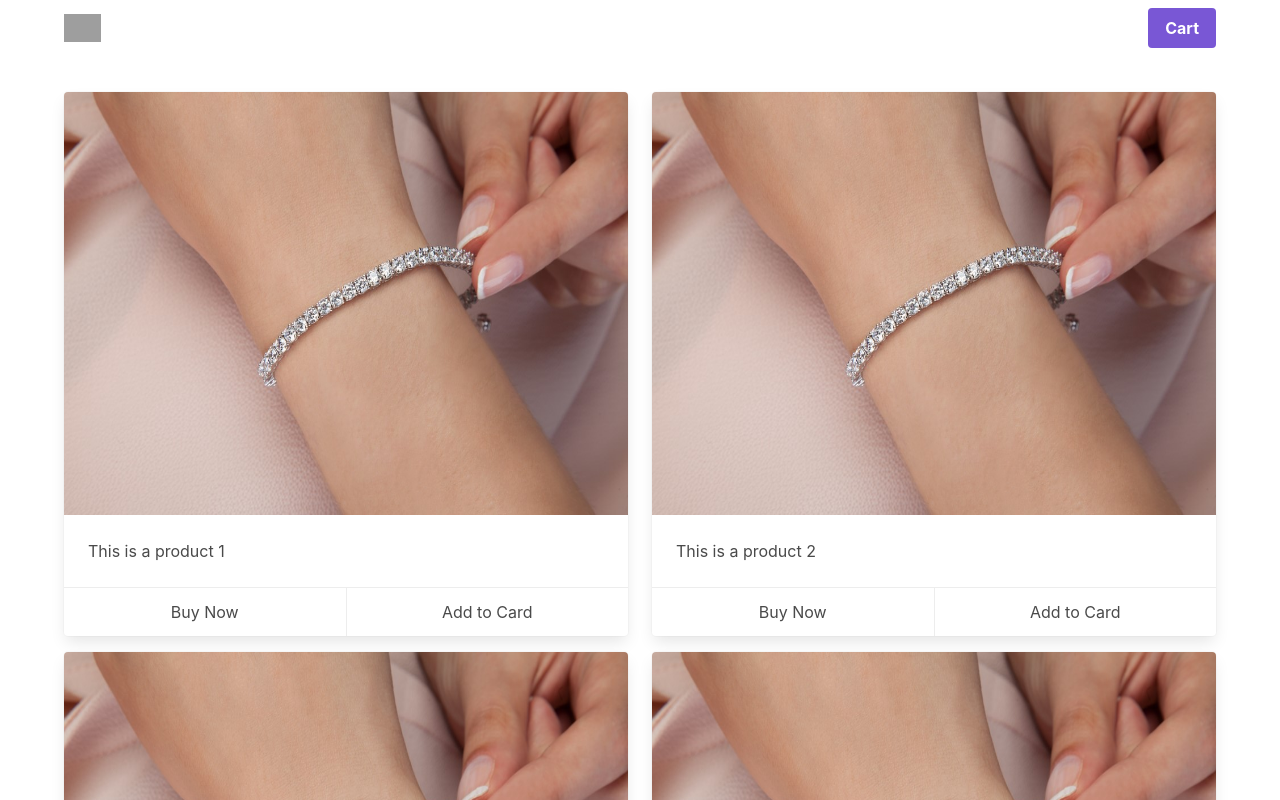
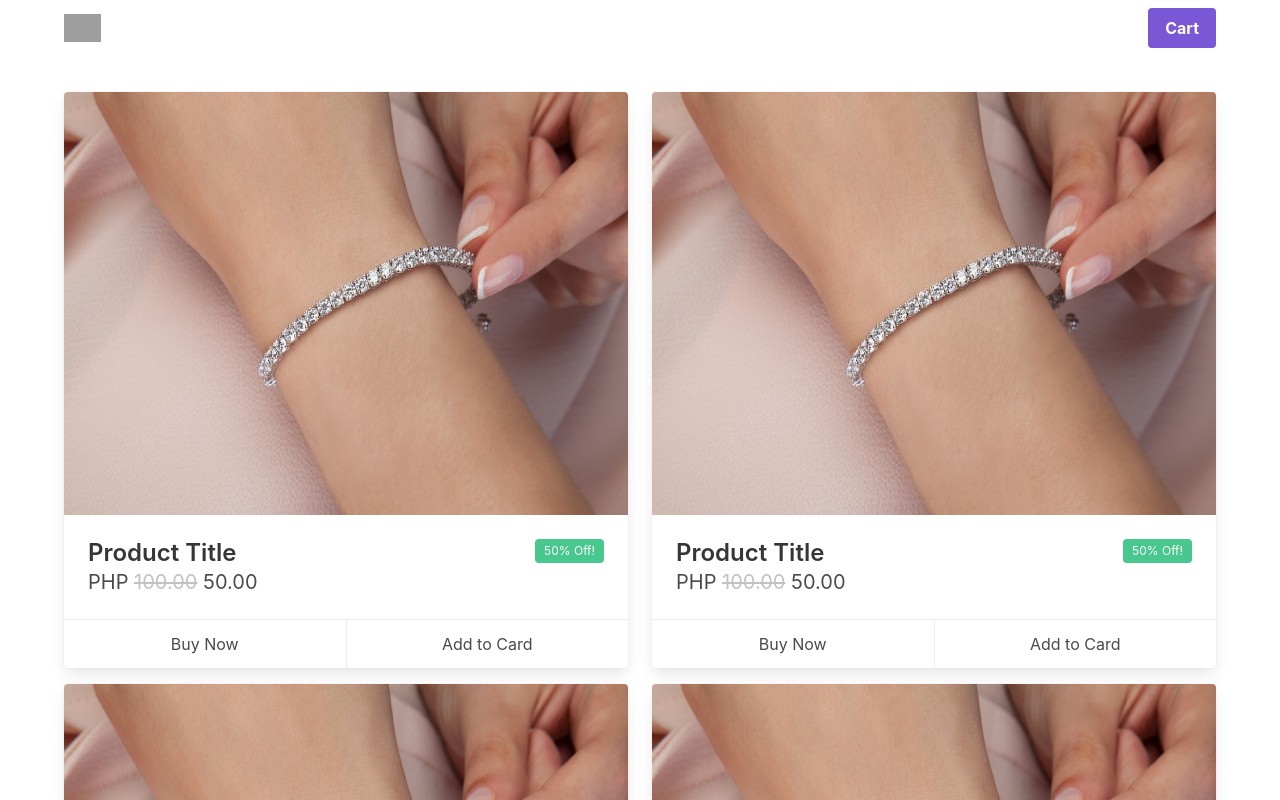
Before and after one commit to yapTim/cherrry, a Vue app: page / in a window 1280 px wide. Shown: the top 800 px of the page. Built offline with nearby package versions, Linux system fonts and the light colour scheme; grey boxes are pictures that could not be loaded.

Commit message:
Add prices and discount tag

```diff
--- a/src/components/ProductCard.vue
+++ b/src/components/ProductCard.vue
@@ -5,10 +5,14 @@
                 <img src="src\assets\pictures\bracelet.jpg" alt="product-image" />
             </figure>
         </div>
-        <div class="card-content">
-            <div class="content">
-                This is a product {{ idx }}
+        <div class="card-content is-flex">
+            <div class="details">
+                <h3 class="title is-4">Product Title</h3>
+                <h5 class="subtitle">PHP <span class="discounted">100.00</span> 50.00</h5>
             </div>
+            <span class="tag discount-tag is-success">
+                50% Off!
+            </span>
         </div>
         <footer class="card-footer">
             <div class="card-footer-item">Buy Now</div>
@@ -28,3 +32,14 @@ export default {
     }
 }
 </script>
+
+<style>
+.discounted {
+    text-decoration: line-through;
+    color: hsl(0, 0%, 76%);
+}
+
+.discount-tag {
+    margin-left: auto;
+}
+</style>
--- a/src/components/Products.vue
+++ b/src/components/Products.vue
@@ -2,14 +2,14 @@
     <div class="columns mt-2">
         <div class="column">
             <ProductCard
-                v-for="index in evenProducts"
+                v-for="(product, index) in evenProducts"
                 :key="index"
                 :idx="index"
             />
         </div>
         <div class="column">
             <ProductCard
-                v-for="index in oddProducts"
+                v-for="(product, index) in oddProducts"
                 :key="index"
                 :idx="index"
             />
@@ -29,7 +29,7 @@ export default {
 
     data() {
         return {
-            products: [1,2,3,4,5,6]
+            products: [{}, {}, {}, {}, {}, {}]
         };
     },
 
```
